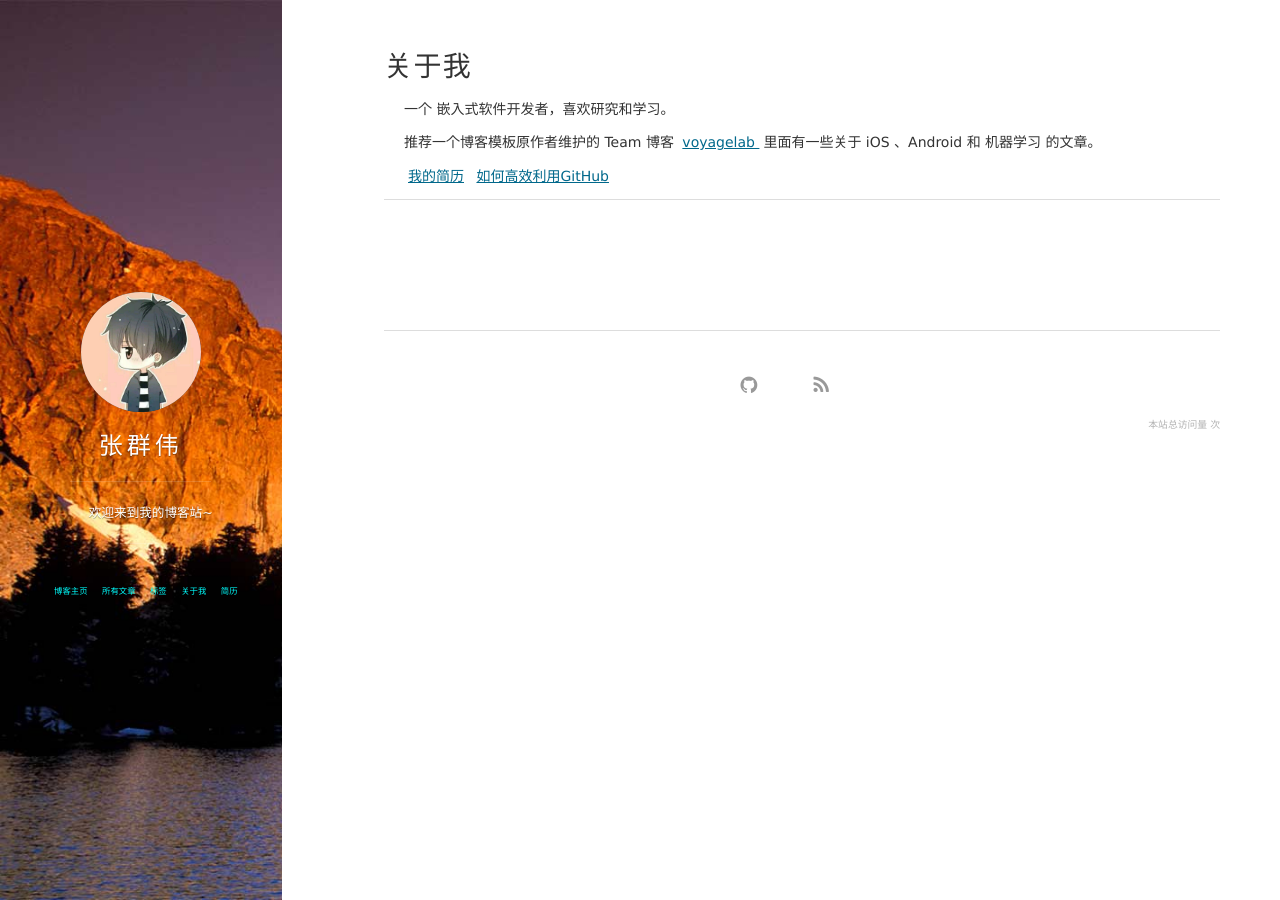
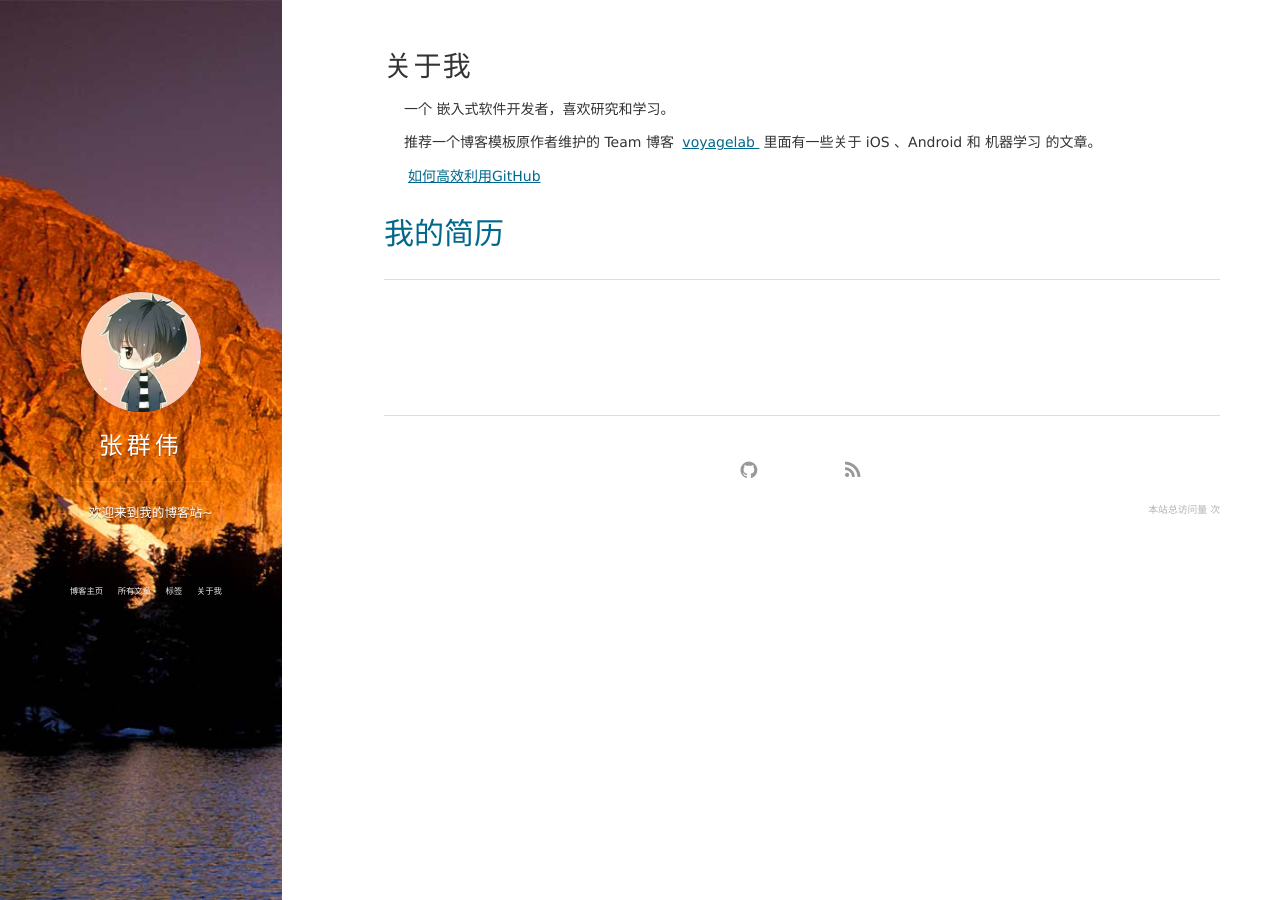
Before and after one commit to syhleo/zhangqunwei.github.io, a Jekyll site: the page built from about.md, in a window 1280 px wide. Built offline with Jekyll 4.4.1, drawn with Linux system fonts in a browser that asks for light colours; nearby versions of some CDN libraries; comment, search, counter and statistics services are not loaded.

Commit message:
update tags.html

```diff
--- a/_config.yml
+++ b/_config.yml
@@ -60,7 +60,6 @@ nav:
     - {title: 所有文章, description: archive, url: '/archive'}
     - {title: 标签, description: tags, url: '/tags'}
     - {title: 关于我, description: about, url: '/about'}
-    - {title: 简历, description: resume, url: '/resume/zhangqunweiMAIN.html'}
 
 # Pagination
 gems: [jekyll-paginate]
--- a/about.md
+++ b/about.md
@@ -15,8 +15,10 @@ title: 关于我
 <p>
 
 <p>
-
-<a href="/resume/zhangqunweiMAIN.html">我的简历</a>
 <a href="http://www.yangzhiping.com/tech/github.html">如何高效利用GitHub</a>
 
+
+<h2><a href="/resume/zhangqunweiMAIN.html">我的简历</a><h2>
+
+
 {% include comments.html %}
--- a/css/main.css
+++ b/css/main.css
@@ -175,7 +175,8 @@ blockquote p:last-child {
 ol, ul {
   margin: 0 0 1.3em 2.5em; }
 ol li, ul li {
-  margin: 0 0 .2em 0;
+  margin-left: 3.2em;
+  margin-bottom: .2em;
   line-height: 1.6em; }
 ol ol, ol ul, ul ol, ul ul {
   margin: .1em 0 .2em 2em; }
@@ -720,7 +721,7 @@ img::-moz-selection {
     padding: 5px 5px 5px 5px;
     font-size: .6em;
     text-shadow: none;
-    color: #0ff;
+    color: #eee;
   }
   .navigation__item {
     display: inline-block;
@@ -738,7 +739,7 @@ img::-moz-selection {
   }
 
   .navigation__item a:hover {
-    color: #fff;
+    color: #0f0;
   }
 
   .navigation__item_social {
--- a/tags.html
+++ b/tags.html
@@ -6,7 +6,7 @@ group: navigation
 ---
 {% include JB/setup %}
 <h2>目录</h2>
-<hr style="width:100px">
+<hr style="width:150px">
 <ul class="tag_box inline">
   {% assign tags_list = site.tags %}
   {% include JB/tags_list %}
```
